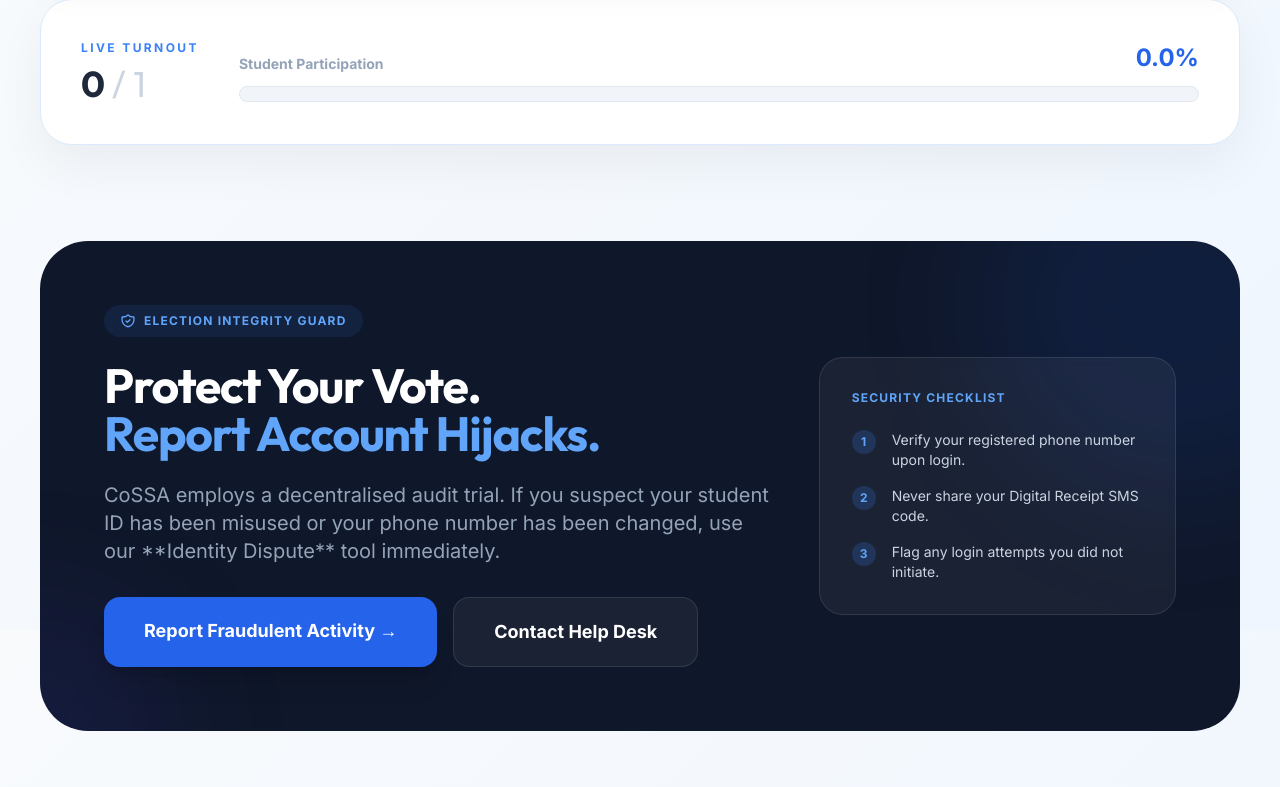
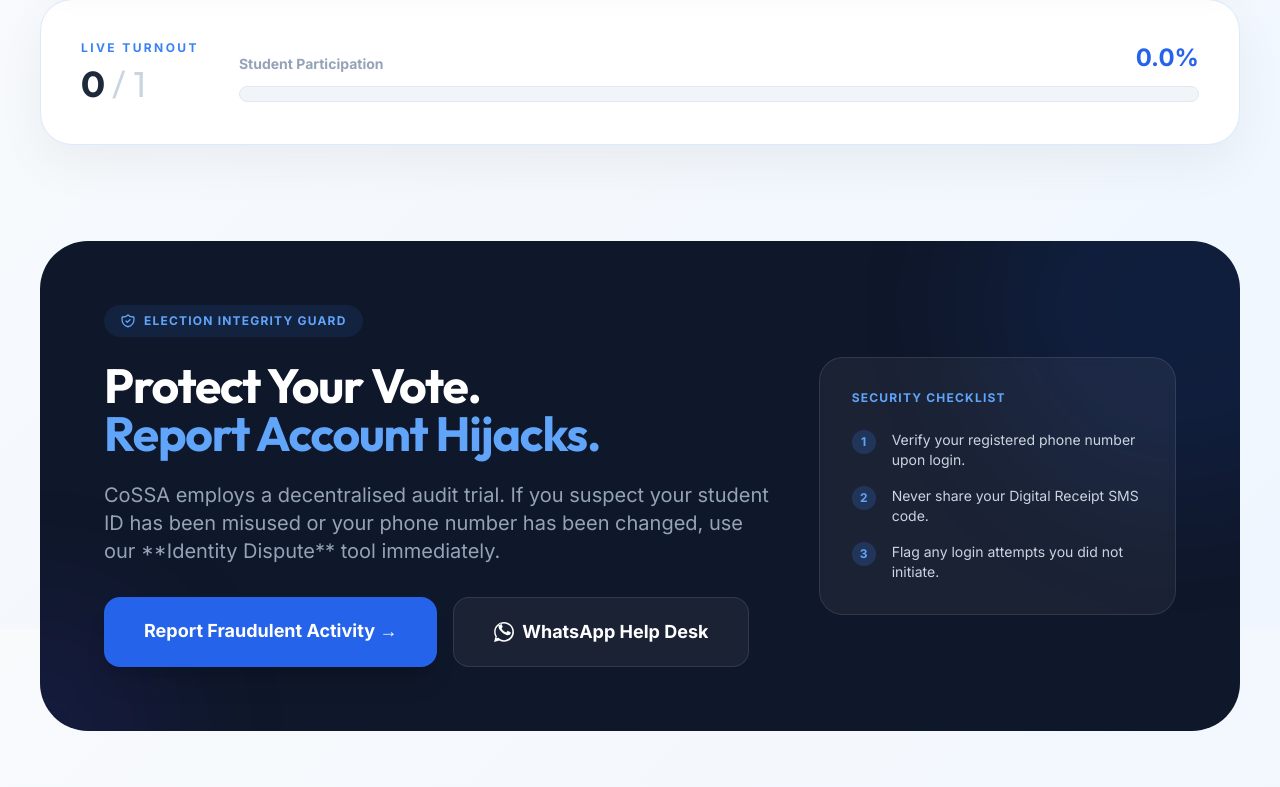
Before and after one commit to sasusavage/cosaa, a Flask app: page / in a window 1280 px wide. Shown: the part 971-1758 px from the top of the page. Run offline with Flask 3, Linux system fonts and the light colour scheme; a user stored in the database is signed in; data comes from the database, SQL or seed files in the repository; data that the repository does not hold is empty; some libraries are stand-ins or nearby versions.

Commit message:
feat: implement dynamic login visibility and WhatsApp help desk

```diff
--- a/app/__init__.py
+++ b/app/__init__.py
@@ -106,7 +106,9 @@ def create_app(config_class=None):
     @app.context_processor
     def inject_site_settings():
         from .models import Setting
+        from .blueprints.main.routes import _voting_open
         return {
+            'voting_open': _voting_open(),
             'site_footer_description': Setting.get('footer_description', 'The Computer Science Students Association is dedicated to building the future of African tech leaders through community and innovation.'),
             'site_footer_email':       Setting.get('footer_email', 'info@cossa.com'),
             'site_footer_address':     Setting.get('footer_address', 'CS Dept block, VVU'),
--- a/app/templates/base.html
+++ b/app/templates/base.html
@@ -74,7 +74,7 @@
                 {% endif %}
                 <a href="{{ url_for('voting.ballot') }}" class="bg-blue-600 text-white px-5 py-2 rounded-full hover:bg-blue-700 shadow-md">Vote Now</a>
                 <a href="{{ url_for('voting.logout') }}" class="text-red-500 hover:text-red-700">Logout</a>
-            {% else %}
+            {% elif voting_open %}
                 <a href="{{ url_for('voting.login') }}" class="bg-blue-600 text-white px-6 py-2 rounded-full hover:bg-blue-700 shadow-md transition-all">Login</a>
             {% endif %}
         </div>
--- a/app/templates/main/index.html
+++ b/app/templates/main/index.html
@@ -328,7 +328,10 @@
                 </p>
                 <div class="flex flex-col sm:flex-row gap-4 justify-center lg:justify-start">
                     <a href="{{ url_for('voting.report_hijack') }}" class="bg-blue-600 text-white px-10 py-5 rounded-2xl font-black text-lg hover:bg-blue-700 shadow-xl transition-all hover:scale-105 active:scale-95">Report Fraudulent Activity →</a>
-                    <a href="mailto:{{ site_footer_email }}" class="bg-white/5 border border-white/10 text-white px-10 py-5 rounded-2xl font-bold text-lg hover:bg-white/10 transition-all">Contact Help Desk</a>
+                    <a href="https://wa.me/233550319025" target="_blank" class="bg-white/5 border border-white/10 text-white px-10 py-5 rounded-2xl font-bold text-lg hover:bg-white/10 transition-all flex items-center justify-center gap-2">
+                        <svg xmlns="http://www.w3.org/2000/svg" class="h-5 w-5" fill="currentColor" viewBox="0 0 24 24"><path d="M.057 24l1.687-6.163c-1.041-1.804-1.588-3.849-1.587-5.946.003-6.556 5.338-11.891 11.893-11.891 3.181.001 6.167 1.24 8.413 3.488 2.245 2.248 3.481 5.236 3.48 8.414-.003 6.557-5.338 11.892-11.893 11.892-1.99-.001-3.951-.5-5.688-1.448l-6.305 1.654zm6.597-3.807c1.676.995 3.276 1.591 5.319 1.592 5.548 0 10.051-4.503 10.051-10.05 0-2.69-1.047-5.216-2.946-7.111-1.892-1.892-4.417-2.938-7.106-2.938-5.548 0-10.054 4.506-10.054 10.051 0 2.093.561 3.64 1.599 5.43l-.634 2.316 2.385-.626zm12.692-8.32c-.36-.18-2.127-1.049-2.457-1.17-.33-.12-.57-.18-.81.18-.24.36-.93 1.17-1.14 1.41-.21.24-.42.27-.78.09-.36-.18-1.515-.558-2.89-1.787-1.07-.955-1.791-2.134-2.001-2.495-.21-.361-.022-.556.158-.735.162-.162.36-.42.54-.63.18-.21.24-.36.36-.6.12-.24.06-.45-.03-.63-.09-.18-.81-1.95-1.11-2.672-.293-.703-.592-.609-.81-.619-.21-.011-.45-.011-.69-.011-.24 0-.63.09-.96.45-.33.36-1.26 1.23-1.26 3 0 1.77 1.29 3.48 1.47 3.72.18.24 2.54 3.87 6.15 5.42.86.37 1.53.59 2.05.76.86.27 1.64.23 2.26.14.69-.1 2.127-.869 2.427-1.708.3-.839.3-1.558.21-1.708-.09-.15-.33-.24-.69-.42z"/></svg>
+                        WhatsApp Help Desk
+                    </a>
                 </div>
             </div>
 
```
